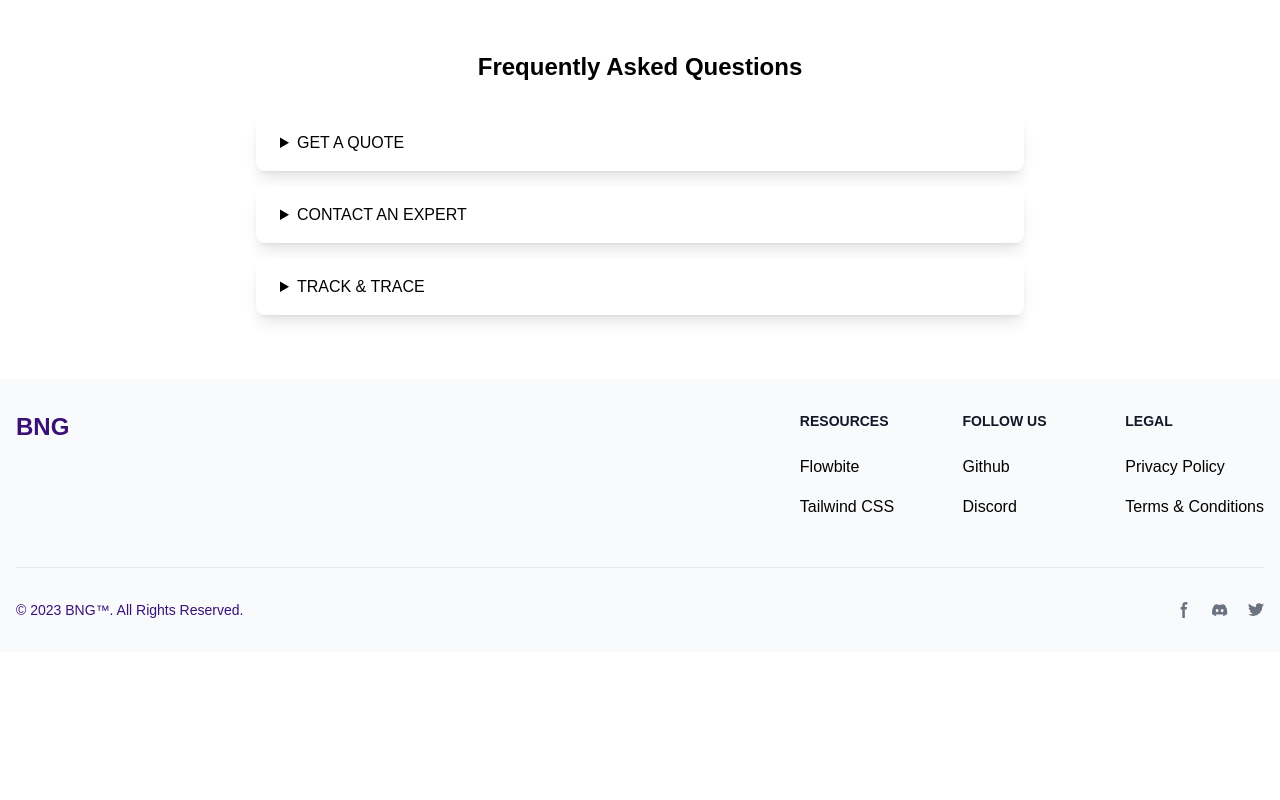
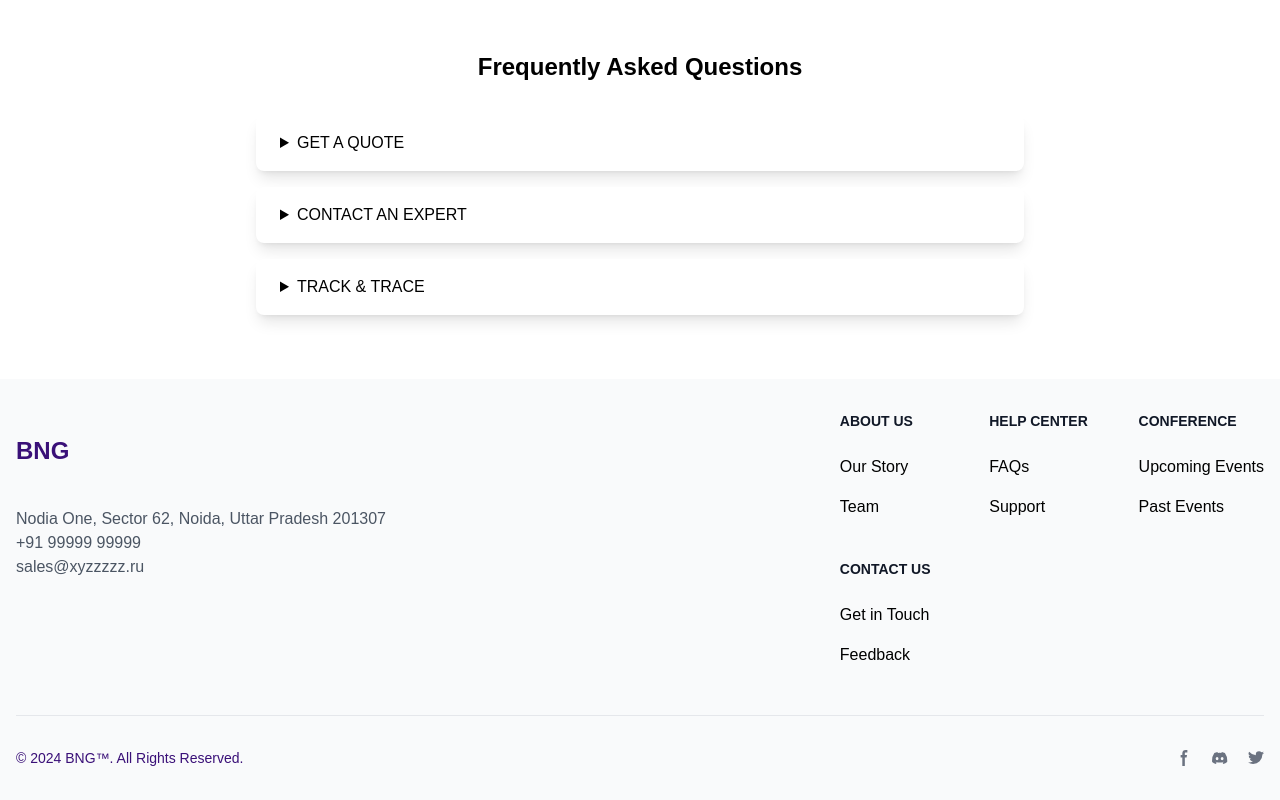
Before and after one commit to shivamchawla98/bng_website, a Next.js app: page /conferance in a window 1280 px wide. Shown: the part 1976-2776 px from the top of the page. Before the commit the page ends 2628 px from the top, so only its background shows below. Built offline with nearby package versions, Linux system fonts and the light colour scheme.

Commit message:
latest changes

```diff
--- a/src/app/our-company/page.js
+++ b/src/app/our-company/page.js
@@ -4,15 +4,46 @@ import { FAQ } from "@/page-components/OurCompany/FAQ";
 import TeamSection from "@/page-components/OurCompany/OurTeam";
 import OurPartners from "@/page-components/OurCompany/OurPartners";
 import { QuoteForm } from "@/page-components/OurCompany/QuoteForm";
+import { FeatureCard } from "@/page-components/OurCompany/FeatureCard";
+import AboutSection from "@/page-components/OurCompany/AboutSections";
 function page() {
   return (
-    <div className="">
+    <div className="bg-white">
       <CommonHeroSection
         title="Our Company"
         subtitle="Explore the latest innovations and network!"
       />
-      <section className="bg-gray-50 py-12">
-        <FAQ />
+      <AboutSection />
+      <section className="py-16  w-full mx-auto px-4 bg-gray-50">
+        <h2 className="text-[48px] text-center font-bold text-black">
+          Our Core Values
+        </h2>
+        <div className="grid grid-cols-1 md:grid-cols-3 gap-8 mt-10">
+          <FeatureCard
+            title="Appearance"
+            description="Professional development focused on presentation skills"
+          />
+          <FeatureCard
+            title="Confidence"
+            description="Build your professional confidence through expert guidance"
+          />
+          <FeatureCard
+            title="Curiosity"
+            description="Explore new ideas and innovations in your field"
+          />
+             <FeatureCard
+            title="Appearance"
+            description="Professional development focused on presentation skills"
+          />
+          <FeatureCard
+            title="Confidence"
+            description="Build your professional confidence through expert guidance"
+          />
+          <FeatureCard
+            title="Curiosity"
+            description="Explore new ideas and innovations in your field"
+          />
+        </div>
       </section>
       <section className="bg-white py-12">
         <TeamSection />
@@ -20,7 +51,11 @@ function page() {
       <section className="bg-gray-50 py-12 md:px-[112px]">
         <OurPartners />
       </section>
-      <section className="bg-white py-12 md:px-[112px]">
+      <section className="bg-white py-12 px-4">
+        <FAQ />
+      </section>
+
+      <section className="b py-12 px-4 md:px-[112px]">
         <QuoteForm />
       </section>
     </div>
--- a/src/components/Footer/Footer.jsx
+++ b/src/components/Footer/Footer.jsx
@@ -2,36 +2,45 @@ import React from 'react';
 
 const Footer = () => {
   return (
-    <footer className="bg-gray-50 text-white">
+    <footer className="bg-gray-50 text-black">
       <div className="mx-auto w-full max-w-screen-xl p-4 py-6 lg:py-8">
         <div className="md:flex md:justify-between">
-          <div className="mb-6 md:mb-0">
+          <div className="mt-6 md:mb-0 ">
             <a href="https://flowbite.com/" className="flex items-center">
-
               <span className="self-center text-primary text-2xl font-semibold whitespace-nowrap">
                 BNG
               </span>
             </a>
+            <div className='mt-10'>
+            <p className="text-gray-600">Nodia One, Sector 62, Noida, Uttar Pradesh 201307</p>
+            <p className="text-gray-600">+91 99999 99999</p>
+            <p className="text-gray-600">sales@xyzzzzz.ru</p>
+            </div>
+
           </div>
           <div className="grid grid-cols-2 gap-8 sm:gap-6 sm:grid-cols-3 text-primary">
-            <FooterSection title="Resources" links={[
-              { href: "https://flowbite.com/", label: "Flowbite" },
-              { href: "https://tailwindcss.com/", label: "Tailwind CSS" }
+            <FooterSection title="About Us" links={[
+              { href: "#", label: "Our Story" },
+              { href: "#", label: "Team" }
             ]} />
-            <FooterSection title="Follow us" links={[
-              { href: "https://github.com/themesberg/flowbite", label: "Github" },
-              { href: "https://discord.gg/4eeurUVvTy", label: "Discord" }
+            <FooterSection title="Help Center" links={[
+              { href: "#", label: "FAQs" },
+              { href: "#", label: "Support" }
             ]} />
-            <FooterSection title="Legal" links={[
-              { href: "#", label: "Privacy Policy" },
-              { href: "#", label: "Terms & Conditions" }
+            <FooterSection title="Conference" links={[
+              { href: "#", label: "Upcoming Events" },
+              { href: "#", label: "Past Events" }
+            ]} />
+            <FooterSection title="Contact Us" links={[
+              { href: "#", label: "Get in Touch" },
+              { href: "#", label: "Feedback" }
             ]} />
           </div>
         </div>
         <hr className="my-6 border-gray-200 sm:mx-auto lg:my-8" />
         <div className="sm:flex sm:items-center sm:justify-between">
           <span className="text-sm sm:text-center text-primary">
-            © 2023 <a href="https://google.com/" className="hover:underlin te">BNG™</a>. All Rights Reserved.
+            © 2024 <a href="https://google.com/" className="hover:underline">BNG™</a>. All Rights Reserved.
           </span>
           <SocialLinks />
         </div>
@@ -40,9 +49,13 @@ const Footer = () => {
   );
 };
 
+
+
+
+
 const FooterSection = ({ title, links }) => (
   <div>
-    <h2 className="mb-6 text-sm font-semibold text-gray-900 uppercase dark:text-white">{title}</h2>
+    <h2 className="mb-6 text-sm font-semibold text-gray-900 uppercase">{title}</h2>
     <ul className="text-black 00 font-medium">
       {links.map((link, index) => (
         <li key={index} className="mb-4">
@@ -56,7 +69,7 @@ const FooterSection = ({ title, links }) => (
 const SocialLinks = () => (
   <div className="flex mt-4 sm:justify-center sm:mt-0">
     {socialMediaLinks.map((social, index) => (
-      <a key={index} href={social.href} className="text-gray-500 hover:text-gray-900 dark:hover:text-white ms-5">
+      <a key={index} href={social.href} className="text-gray-500 hover:text-gray-900 dark:hover: ms-5">
         <svg className={social.svgClasses} aria-hidden="true" xmlns="http://www.w3.org/2000/svg" fill="currentColor" viewBox={social.viewBox}>
           <path fillRule="evenodd" d={social.path} clipRule="evenodd" />
         </svg>
--- a/src/components/Header/Header.jsx
+++ b/src/components/Header/Header.jsx
@@ -20,8 +20,8 @@ function Header() {
         <div className="hidden md:flex space-x-4">
           <Link href="/" className="hover:text-purple-300">Home</Link>
           <Link href="/benefits" className="hover:text-purple-300">Benefits</Link>
-          <Link href="/about" className="hover:text-purple-300">About us</Link>
-          <Link href="/conference" className="hover:text-purple-300">Conference</Link>
+          <Link href="/our-company" className="hover:text-purple-300">About us</Link>
+          <Link href="/conferance" className="hover:text-purple-300">Conference</Link>
           <Link href="/contact" className="hover:text-purple-300">Contact Us</Link>
 
         </div>
@@ -59,8 +59,8 @@ function Header() {
         <div className="flex flex-col p-4 space-y-4">
           <Link href="/" className="text-black hover:text-purple-300 py-2">Home</Link>
           <Link href="/benefits" className="text-black hover:text-purple-300 py-2">Benefits</Link>
-          <Link href="/about" className="text-black hover:text-purple-300 py-2">About us</Link>
-          <Link href="/conference" className="text-black hover:text-purple-300 py-2">Conference</Link>
+          <Link href="/our-company" className="text-black hover:text-purple-300 py-2">About us</Link>
+          <Link href="/conferance" className="text-black hover:text-purple-300 py-2">Conference</Link>
           <Link href="/contact" className="text-black hover:text-purple-300 py-2">Contact Us</Link>
           <div className="flex flex-col space-y-3 pt-4 border-t">
             <button className="bg-primary rounded-full text-white px-6 py-3 hover:bg-gradient-to-tr from-purple-700 to-purple-600 flex items-center justify-center">
--- /dev/null
+++ b/src/page-components/OurCompany/AboutSections.jsx
@@ -0,0 +1,61 @@
+// components/AboutSection.js
+
+import Image from "next/image";
+import about1 from "@/app/images/about1.jpg";
+import about2 from "@/app/images/about2.jpg";
+const AboutSection = () => {
+  return (
+    <section className="py-24 relative bg-white">
+      <div className="w-full max-w-7xl px-4 md:px-5 lg:px-5 mx-auto">
+        <div className="grid lg:grid-cols-2 grid-cols-1 gap-12">
+          <div className="grid sm:grid-cols-2 grid-cols-1 lg:order-first order-last gap-6">
+            <div className="flex   md:min-w-[600px] justify-center items-start ">
+              <Image
+                className="rounded-xl object-cover"
+                src={about1}
+                height={500}
+                alt="About Us Image 1"
+                objectFit="cover"
+              />
+            </div>
+          </div>
+          <div className="flex-col flex justify-center lg:items-start items-center gap-10">
+            <div className="flex-col flex justify-center items-start gap-8">
+              <div className="flex-col flex w-full justify-start lg:items-start items-center gap-3">
+                <h2 className="text-gray-900 text-4xl font-bold font-manrope leading-normal lg:text-start text-center">
+                  Empowering Each Other to Succeed
+                </h2>
+                <p className="text-gray-500 text-base font-normal leading-relaxed lg:text-start text-center">
+                  Every project we've undertaken has been a collaborative
+                  effort, where every person involved has left their mark.
+                  Together, we've not only constructed buildings but also built
+                  enduring connections that define our success story.
+                </p>
+              </div>
+              <div className="flex w-full lg:justify-start justify-center items-center sm:gap-10 gap-5">
+                <StatCard title="33+" subtitle="Years of Experience" />
+                <StatCard title="125+" subtitle="Successful Projects" />
+                <StatCard title="52+" subtitle="Happy Clients" />
+              </div>
+            </div>
+          </div>
+        </div>
+      </div>
+    </section>
+  );
+};
+
+const StatCard = ({ title, subtitle }) => {
+  return (
+    <div className="flex-col flex justify-start items-start">
+      <h3 className="text-gray-900 text-4xl font-bold font-manrope leading-normal">
+        {title}
+      </h3>
+      <h6 className="text-gray-500 text-base font-normal leading-relaxed">
+        {subtitle}
+      </h6>
+    </div>
+  );
+};
+
+export default AboutSection;
--- /dev/null
+++ b/src/page-components/OurCompany/FeatureCard.jsx
@@ -0,0 +1,12 @@
+import conferance1 from "@/app/images/Appearance.svg"
+import Image from "next/image";
+
+export const FeatureCard = ({ title, description }) => (
+    <div className="flex flex-col items-center p-6 text-center">
+
+     <Image  src={conferance1}  width={70}/>
+
+      <h3 className="text-xl text-black font-semibold mt-2">{title}</h3>
+      <p className="text-gray-600 m-0">{description}</p>
+    </div>
+  );
--- a/src/page-components/OurCompany/OurPartners.jsx
+++ b/src/page-components/OurCompany/OurPartners.jsx
@@ -3,7 +3,7 @@ import React from "react";
 import Logo1 from "@/app/images/logos/logo1.png";
 function OurPartners() {
   return (
-    <div className="py-8px-4 mx-auto max-w-screen-xl flex flex-col justify-center items-center text-center lg:py-16 lg:px-6">
+    <div className="  mx-auto max-w-screen-xl flex flex-col justify-center items-center text-center lg:py-16 lg:px-6">
              <h2 className="mb-4 text-[52px] tracking-tight font-extrabold text-black ">
             Our Partners
           </h2>
--- a/src/page-components/OurCompany/OurTeam.jsx
+++ b/src/page-components/OurCompany/OurTeam.jsx
@@ -80,7 +80,7 @@ const teamMembers = [
 
 const TeamSection = () => {
   return (
-    <section className="bg-gray-50">
+    <section className="bg-white">
       <div className="py-8 px-4 mx-auto max-w-screen-xl flex flex-col justify-center items-center text-center lg:py-16 lg:px-6">
         <div className="mx-auto mb-8 max-w-screen-sm lg:mb-16">
           <h2 className="mb-4 text-[52px] tracking-tight font-extrabold text-black ">
@@ -91,7 +91,7 @@ const TeamSection = () => {
             elements built with the utility classes from Tailwind.
           </p>
         </div>
-        <div className="grid gap-8  w-[100%] lg:max-w-[80%]  sm:grid-cols-2 md:grid-cols-3 lg:grid-cols-3">
+        <div className="grid gap-8  w-[100%] lg:max-w-[80%] grid-cols-2 md:grid-cols-3 lg:grid-cols-3">
           {teamMembers.slice(0, 6).map((member, index) => (
             <div
               key={index}
--- a/src/page-components/home/Conferance.jsx
+++ b/src/page-components/home/Conferance.jsx
@@ -3,7 +3,7 @@ import bg from "@/app/images/Conferance.png";
 
 const Conference = () => {
   return (
-    <section className="relative px-4 md:px-[120px] py-12 bg-gray-50  w-screen">
+    <section className="relative px-4 md:px-[120px] py-12 bg-white  w-screen">
       <div
         className="max-w-6xl mx-auto flex rounded-3xl  justify-end items-start p-10 h-[500px]"
         style={{
--- a/src/page-components/home/HeroSection.jsx
+++ b/src/page-components/home/HeroSection.jsx
@@ -4,7 +4,7 @@ import Image from "next/image";
 import bg from "@/app/images/bg.png";
 const HeroSection = () => {
   return (
-    <div className="min-h-[59vh] bg-gray-100">
+    <div className="min-h-[59vh] bg-gray-50">
       {/* Navbar */}
 
       {/* Hero Section */}
```
Also changed, not shown: src/app/images/about2.jpg (added), 1 other file (tests, documents, lock files or other folders).
